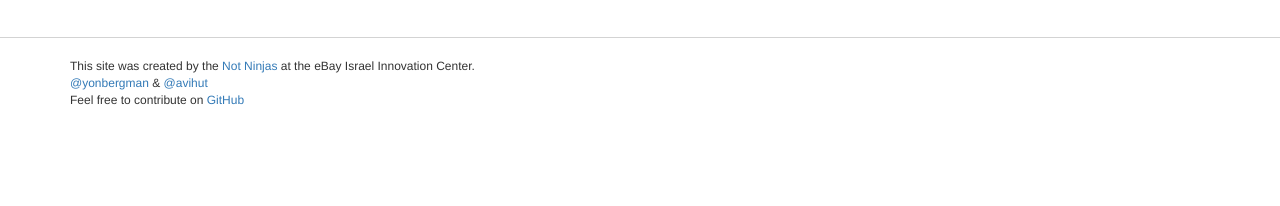
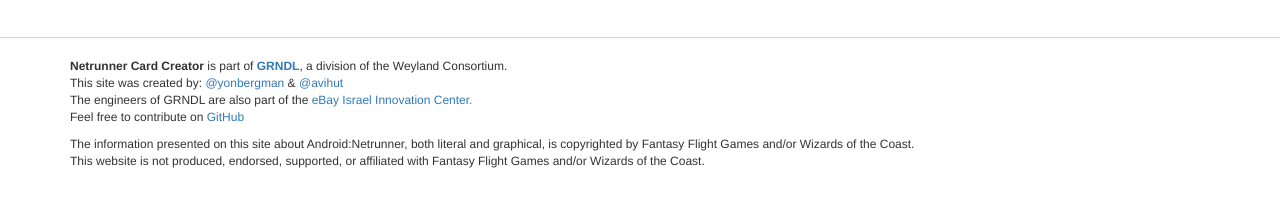
Before and after one commit to yonbergman/self-modifying-card, a website: page src/html/index.html in a window 1280 px wide. Shown: the part 250-456 px from the top of the page. Drawn offline with nearby package versions, Linux system fonts and the light colour scheme; files that its build step writes are made by us from their sources; files whose address does not match are found by name.

Commit message:
added grndl footer + favion

```diff
--- a/src/css/main.scss
+++ b/src/css/main.scss
@@ -26,6 +26,7 @@
 html, body{
   margin: 0;
   padding: 0;
+  min-height: 100%;
 }
 
 body{
@@ -37,7 +38,8 @@
   margin-top: 40px;
   border-top: 1px solid lightgrey;
   font-size: 12px;
-  padding-bottom: 20px;
+  padding-bottom: 40px;
+  position: relative;
 }
 
 
--- a/src/html/index.html
+++ b/src/html/index.html
@@ -13,6 +13,7 @@
     <link href='http://fonts.googleapis.com/css?family=Lato|Noto+Serif:400,400italic,700|Cinzel:700|Orbitron:500' rel='stylesheet' type='text/css'>
     <link rel="stylesheet" href="//maxcdn.bootstrapcdn.com/bootstrap/3.2.0/css/bootstrap.min.css">
     <link rel="stylesheet" href="css/main.css">
+    <link rel="icon" type="image/png" href="/img/favicon.png">
 </head>
 
 <body>
@@ -72,9 +73,16 @@
     </div>
     <footer>
         <div class="container">
-            This site was created by the <a href="http://notninjas.com/">Not Ninjas</a> at the eBay Israel Innovation Center. <br/>
-            <a href="http://twitter.com/yonbergman">@yonbergman</a> & <a href="http://twitter.com/avihut">@avihut</a> <br/>
-            Feel free to contribute on <a href="https://github.com/yonbergman/self-modifying-card">GitHub</a>
+            <p>
+                <strong>Netrunner Card Creator</strong> is part of <a href="http://www.grndl.net" target="_blank"><strong>GRNDL</strong></a>, a division of the Weyland Consortium.<br/>
+                This site was created by: <a href="http://twitter.com/yonbergman">@yonbergman</a> & <a href="http://twitter.com/avihut">@avihut</a><br/>
+                The engineers of GRNDL are also part of the <a href="http://notninjas.com/">eBay Israel Innovation Center.</a><br/>
+                Feel free to contribute on <a href="https://github.com/yonbergman/self-modifying-card">GitHub</a>
+            </p>
+            <p>
+                The information presented on this site about Android:Netrunner, both literal and graphical, is copyrighted by Fantasy Flight Games and/or Wizards of the Coast.<br/>
+                This website is not produced, endorsed, supported, or affiliated with Fantasy Flight Games and/or Wizards of the Coast.
+            </p>
         </div>
     </footer>
     <script src="//code.jquery.com/jquery-2.1.1.min.js"></script>
```
Also changed, not shown: src/images/favicon.png (added).
